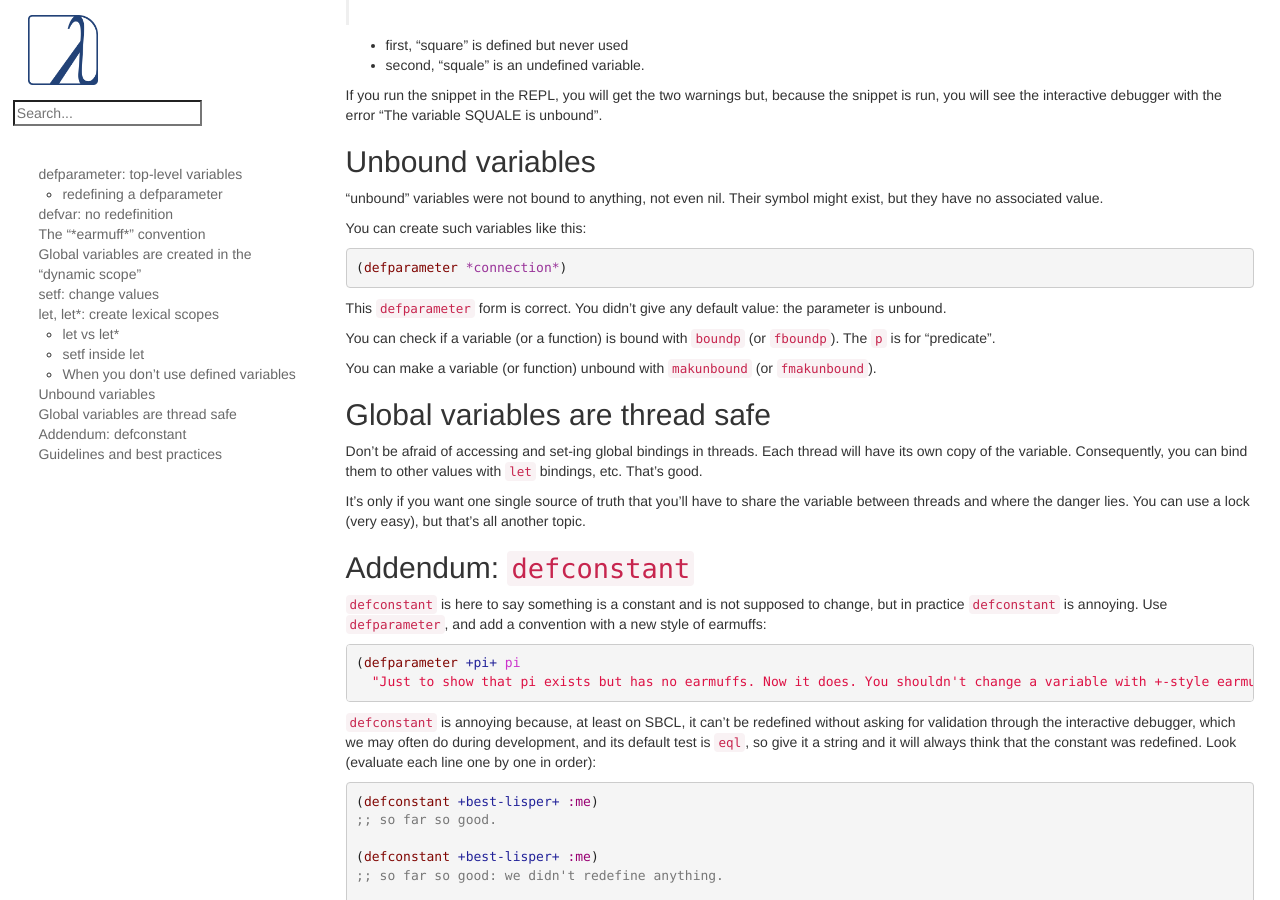
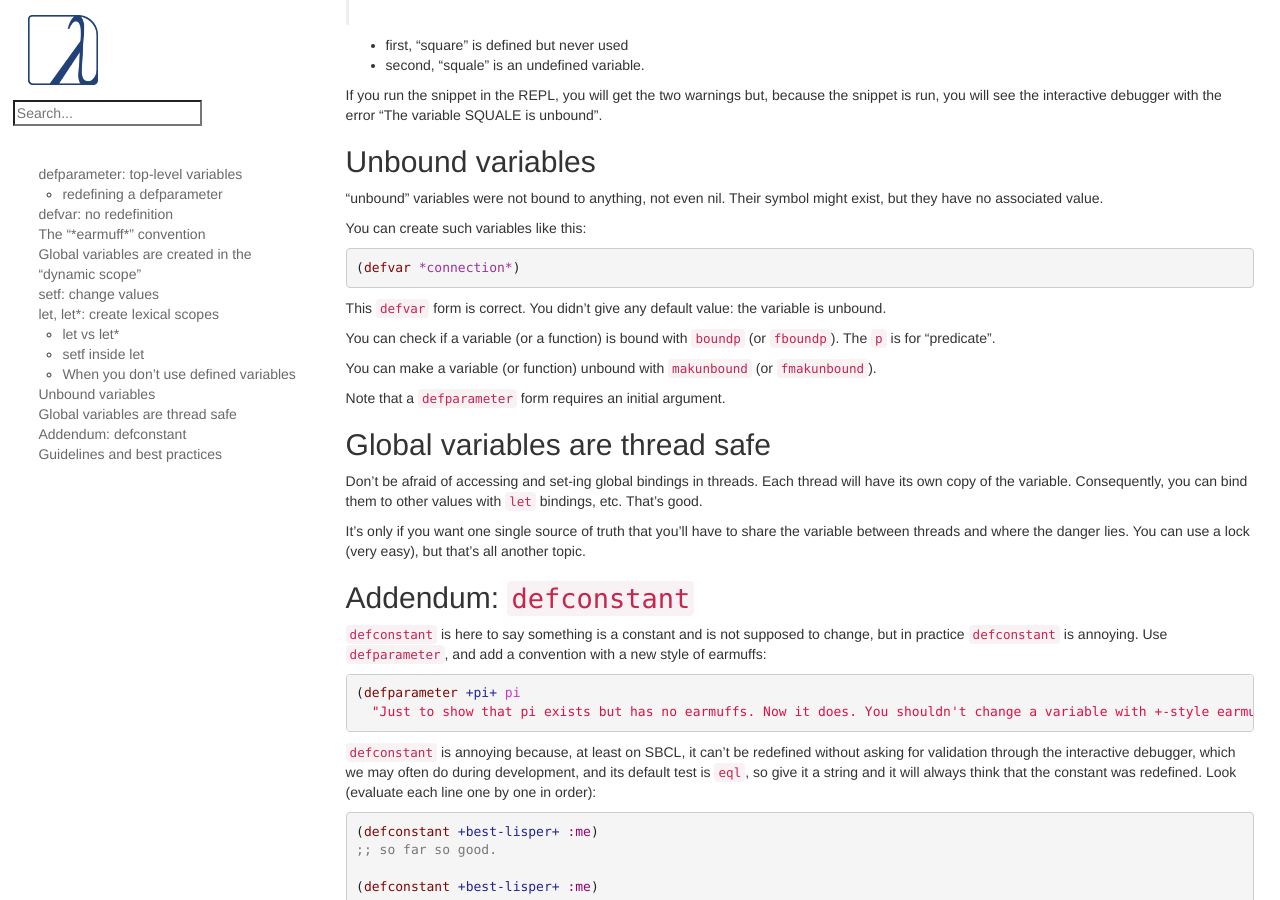
Before and after one commit to LispCookbook/cl-cookbook, a Jekyll site: the page built from variables.md, in a window 1280 px wide and 900 px high, scrolled down 7667 px. Built offline with Jekyll 4.4.1, drawn with Linux system fonts in a browser that asks for light colours.

Commit message:
unbound variables: use defvar, not defparameter. thanks to abooksigun

````diff
--- a/variables.md
+++ b/variables.md
@@ -509,16 +509,19 @@ symbol might exist, but they have no associated value.
 You can create such variables like this:
 
 ```lisp
-(defparameter *connection*)
+(defvar *connection*)
 ```
 
-This `defparameter` form is correct. You didn't give any default
-value: the parameter is unbound.
+This `defvar` form is correct. You didn't give any default
+value: the variable is unbound.
 
 You can check if a variable (or a function) is bound with `boundp` (or
 `fboundp`). The `p` is for "predicate".
 
 You can make a variable (or function) unbound with `makunbound` (or `fmakunbound`).
+
+Note that a `defparameter` form requires an initial argument.
+
 
 ## Global variables are thread safe
 
````
